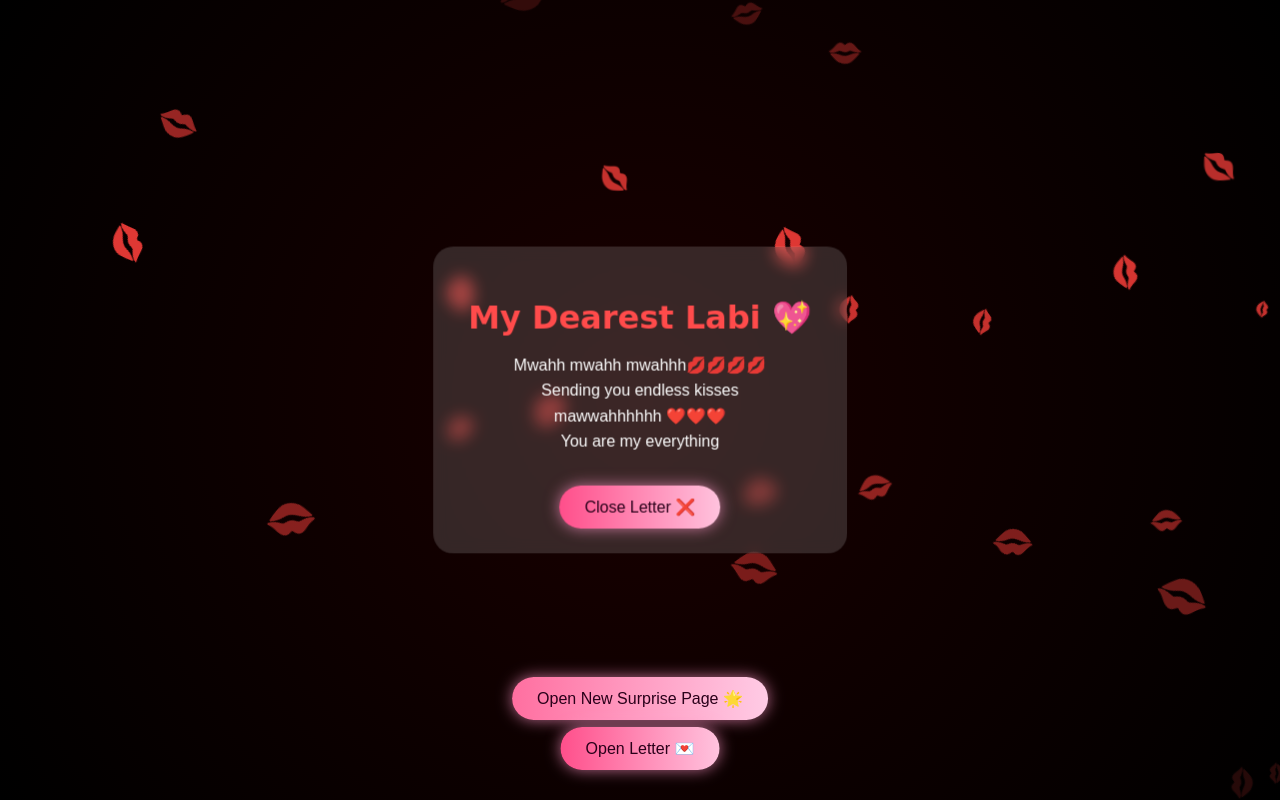
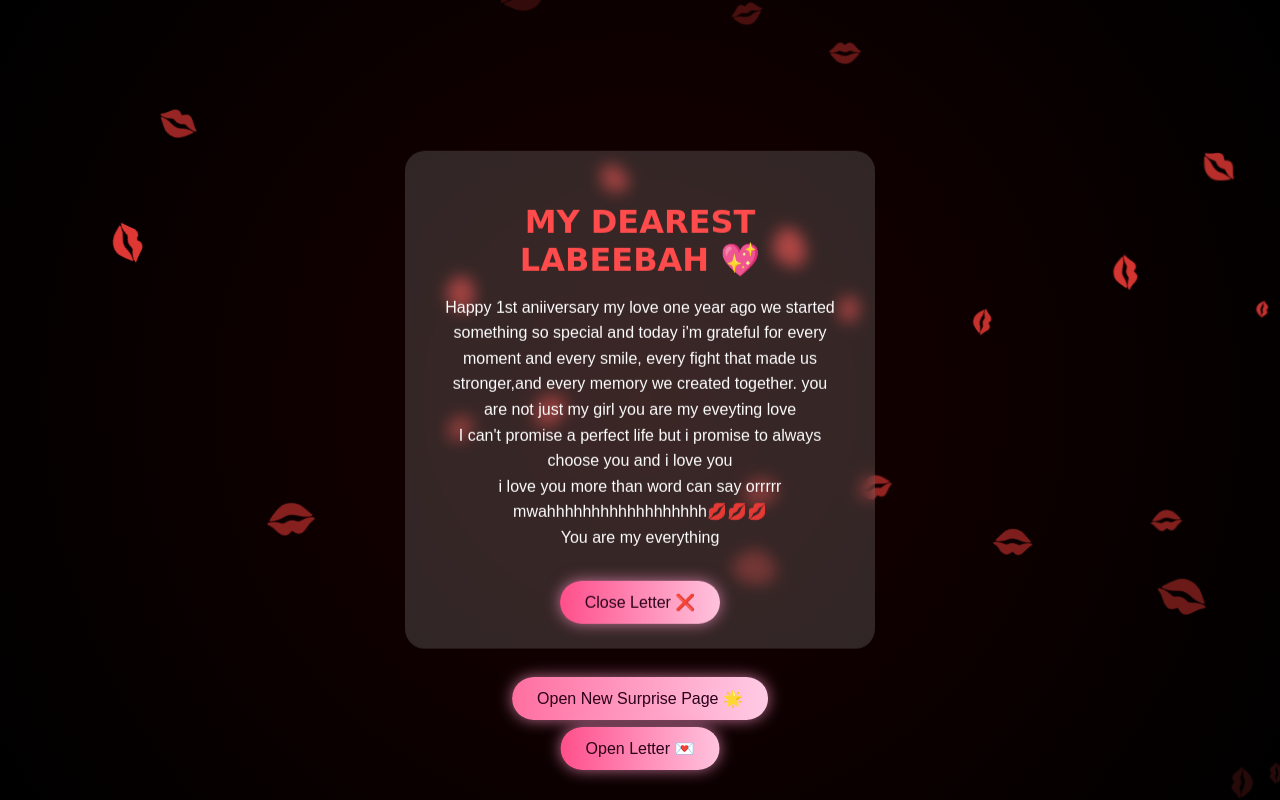
Before and after one commit to dependsonme/anni, a plain HTML site: page kisses.html in a window 1280 px wide. Both pictures are taken after a click on the button "Open Letter 💌". Drawn offline with Linux system fonts and the light colour scheme.

Commit message:
Update kisses.html

```diff
--- a/kisses.html
+++ b/kisses.html
@@ -97,10 +97,13 @@ button:hover {
 <body>
 
 <div id="letterBox">
-  <h2>My Dearest Labi 💖</h2>
+  <h2>MY DEAREST LABEEBAH  💖</h2>
   <p>
-    Mwahh mwahh mwahhh💋💋💋💋<br>
-    Sending you endless kisses <br>mawwahhhhhh ❤️❤️❤️<br>
+  Happy 1st aniiversary my love one year ago we started something so special and today i'm grateful for every moment and every smile, every fight that made us stronger,and every memory we created together. you are not just my girl you are my eveyting love
+    <br> I can't promise a perfect life but i promise to always choose you and i love you <br>
+
+    i love you more than word can say orrrrr mwahhhhhhhhhhhhhhhhhh💋💋💋<br>
+
     You are my everything
   </p>
   <button id="closeLetter">Close Letter ❌</button>
```
